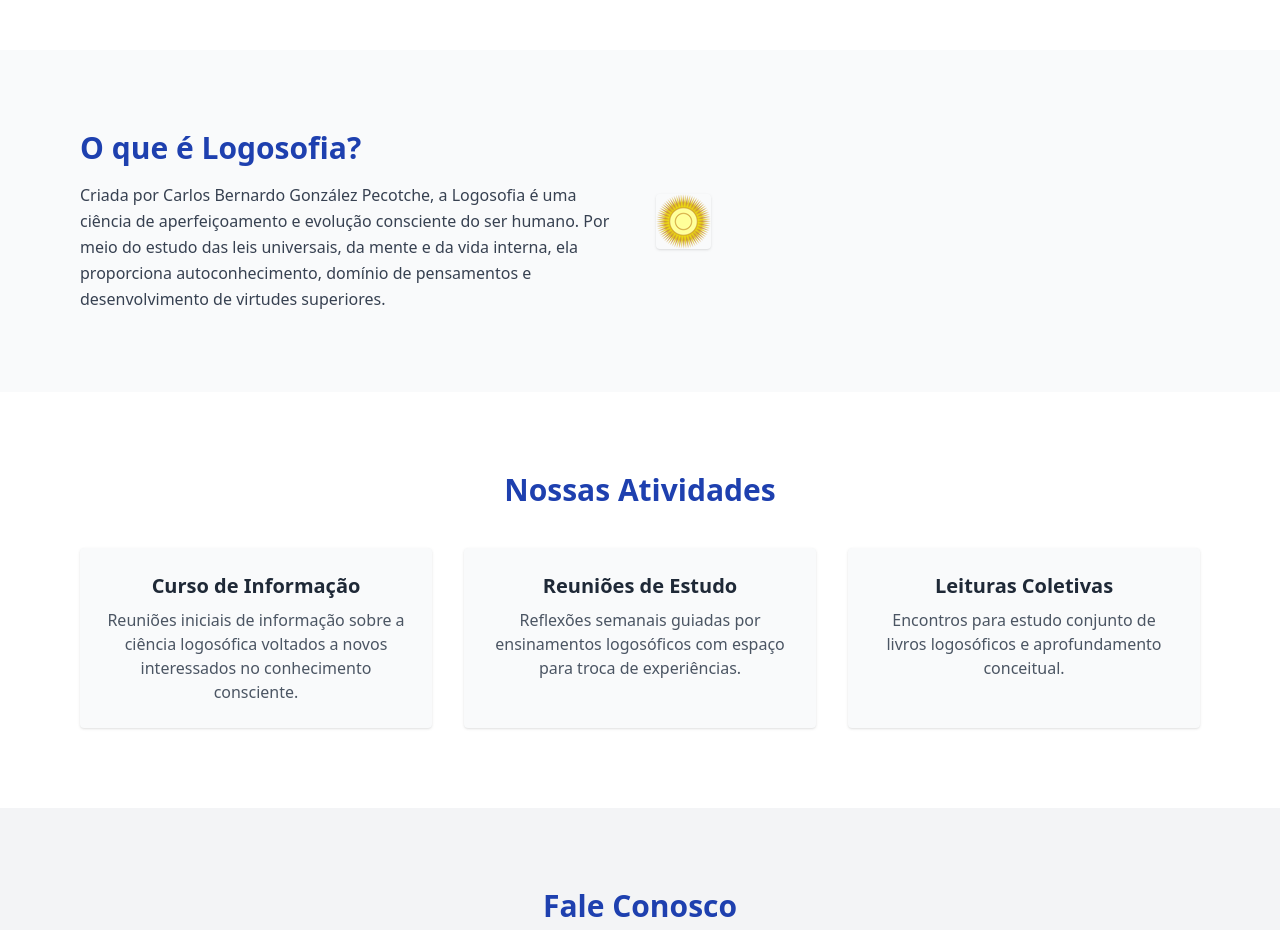
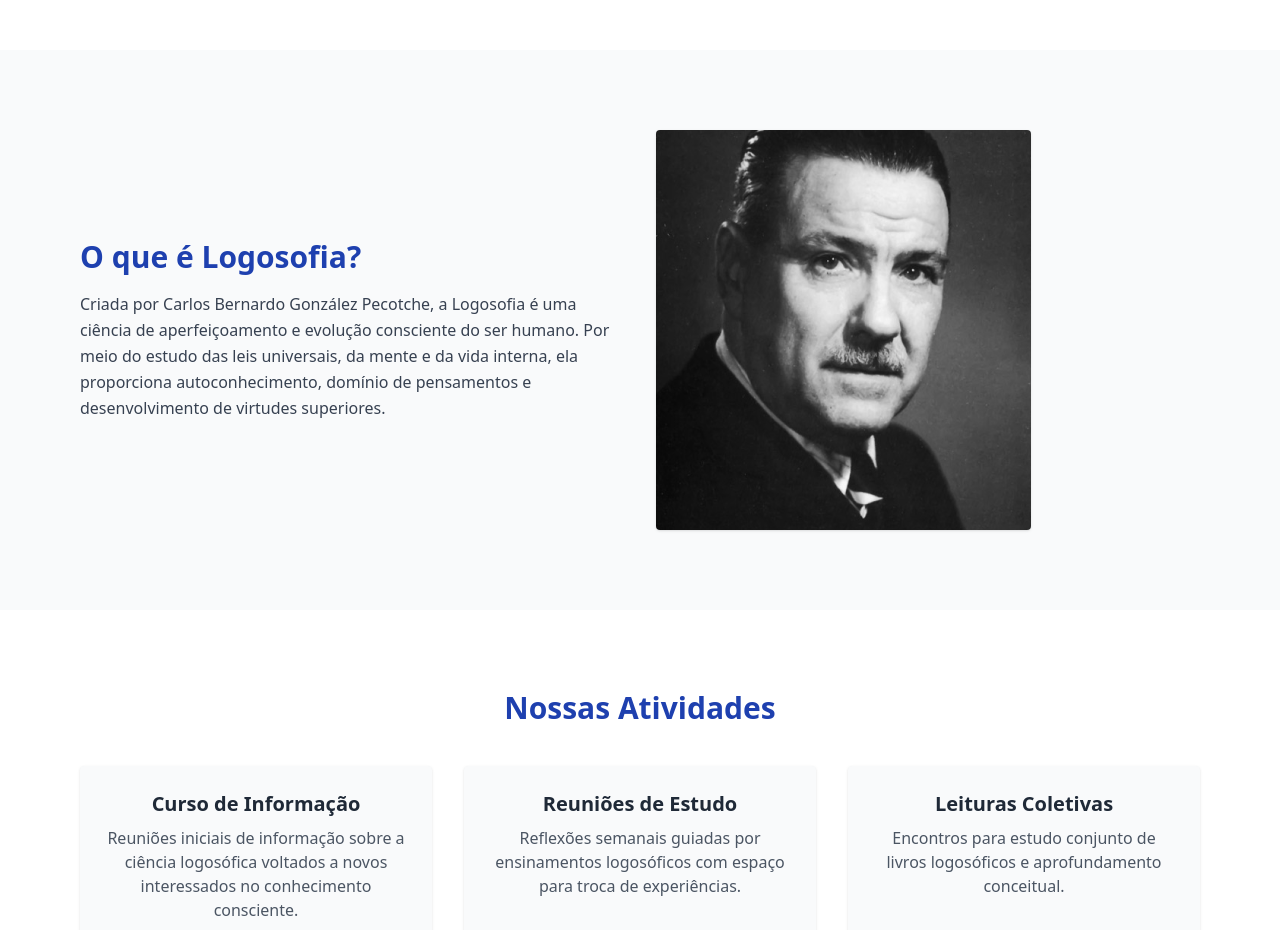
Before and after one commit to guilhermedoco/nikelogosofia, a plain HTML site: page index.html in a window 1280 px wide. Shown: the part 1040-1970 px from the top of the page. Drawn offline with nearby package versions, Linux system fonts and the light colour scheme.

Commit message:
Update index.html

```diff
--- a/index.html
+++ b/index.html
@@ -69,7 +69,7 @@
         <h2 class="text-3xl font-bold text-primary mb-4">O que é Logosofia?</h2>
         <p class="text-gray-700 leading-relaxed">Criada por Carlos Bernardo González Pecotche, a Logosofia é uma ciência de aperfeiçoamento e evolução consciente do ser humano. Por meio do estudo das leis universais, da mente e da vida interna, ela proporciona autoconhecimento, domínio de pensamentos e desenvolvimento de virtudes superiores.</p>
       </div>
-      <img src="logo.png" alt="Imagem representando Logosofia" class="rounded shadow">
+      <img src="raumsol.png" alt="Imagem representando Logosofia" class="rounded shadow">
     </div>
   </section>
 
```
